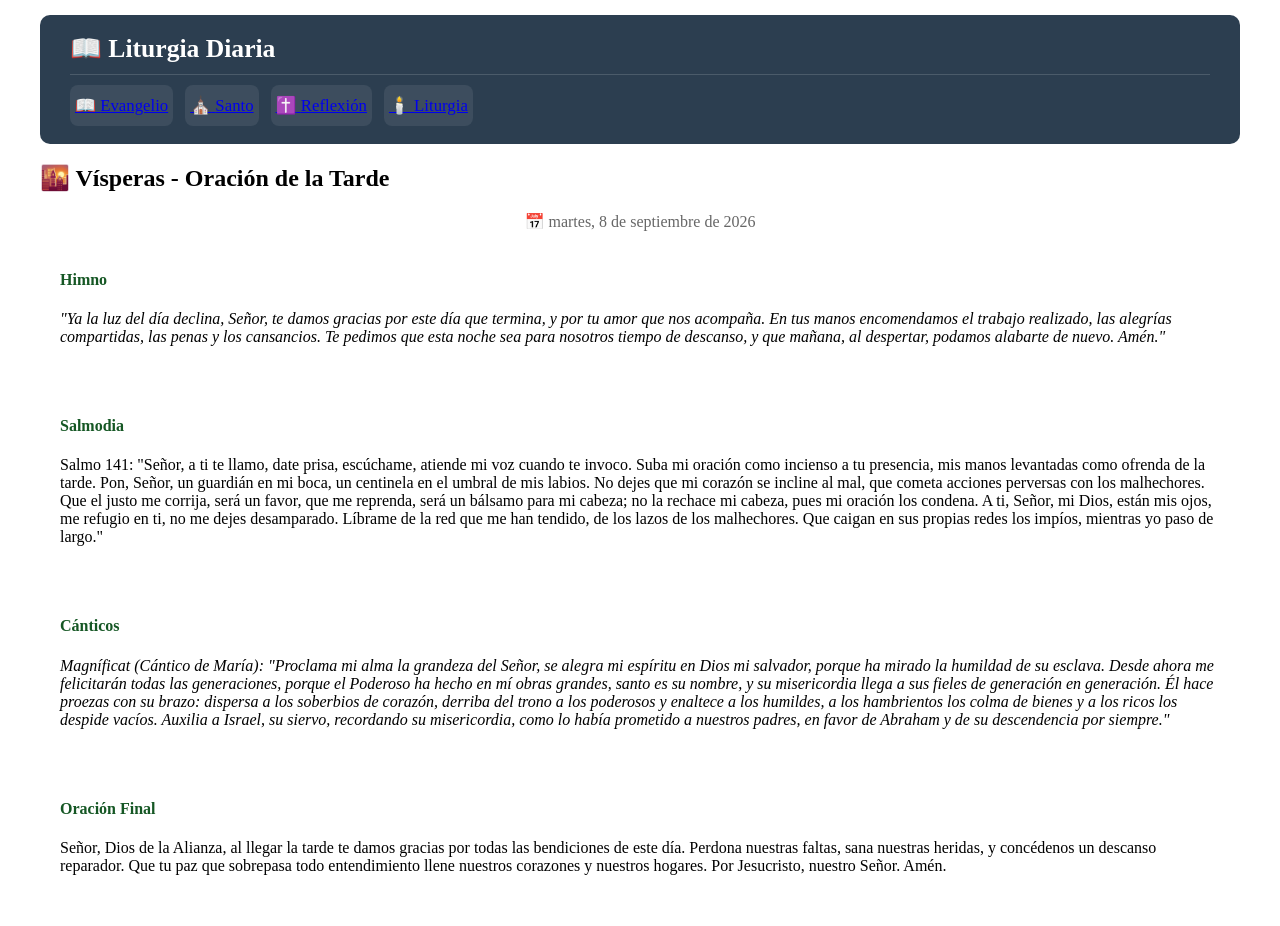
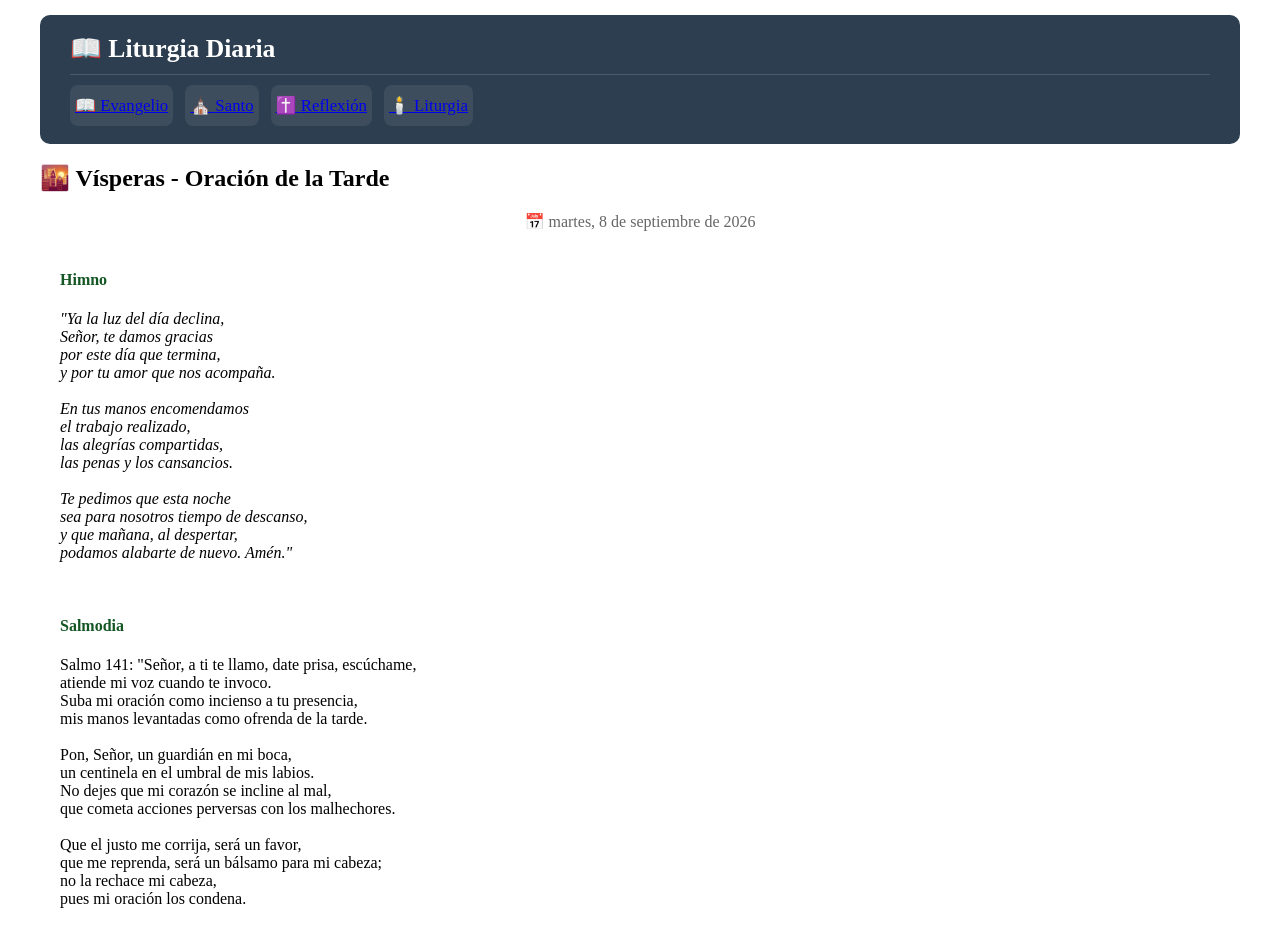
Before and after one commit to MatiasW380/liturgia-diaria, a Next.js app: page /visperas in a window 1280 px wide. Shown: the top 926 px of the page. Built offline with nearby package versions, Linux system fonts and the light colour scheme.

Commit message:
Update visperas.js

```diff
--- a/pages/visperas.js
+++ b/pages/visperas.js
@@ -1,6 +1,7 @@
+// pages/visperas.js
 import Layout from '../components/Layout';
 import { useEffect, useState } from 'react';
-import { obtenerVisperas } from '../lib/liturgia';
+import { obtenerVisperas } from '../lib/liturgiaHoras';
 
 export default function Visperas() {
   const [datos, setDatos] = useState(null);
@@ -32,22 +33,22 @@ export default function Visperas() {
 
         <div style={{ backgroundColor: 'white', padding: '20px', borderRadius: '8px', marginBottom: '15px' }}>
           <h4 style={{ marginTop: 0, color: '#155724' }}>Himno</h4>
-          <p style={{ fontStyle: 'italic' }}>{datos.himno}</p>
+          <p style={{ fontStyle: 'italic', whiteSpace: 'pre-line', margin: 0 }}>{datos.himno}</p>
         </div>
 
         <div style={{ backgroundColor: 'white', padding: '20px', borderRadius: '8px', marginBottom: '15px' }}>
           <h4 style={{ marginTop: 0, color: '#155724' }}>Salmodia</h4>
-          <p>{datos.salmodia}</p>
+          <p style={{ whiteSpace: 'pre-line', margin: 0 }}>{datos.salmodia}</p>
         </div>
 
         <div style={{ backgroundColor: 'white', padding: '20px', borderRadius: '8px', marginBottom: '15px' }}>
           <h4 style={{ marginTop: 0, color: '#155724' }}>Cánticos</h4>
-          <p style={{ fontStyle: 'italic' }}>{datos.canticos}</p>
+          <p style={{ fontStyle: 'italic', whiteSpace: 'pre-line', margin: 0 }}>{datos.canticos}</p>
         </div>
 
         <div style={{ backgroundColor: 'white', padding: '20px', borderRadius: '8px' }}>
           <h4 style={{ marginTop: 0, color: '#155724' }}>Oración Final</h4>
-          <p>{datos.oracion}</p>
+          <p style={{ whiteSpace: 'pre-line', margin: 0 }}>{datos.oracion}</p>
         </div>
       </div>
     </Layout>
```
